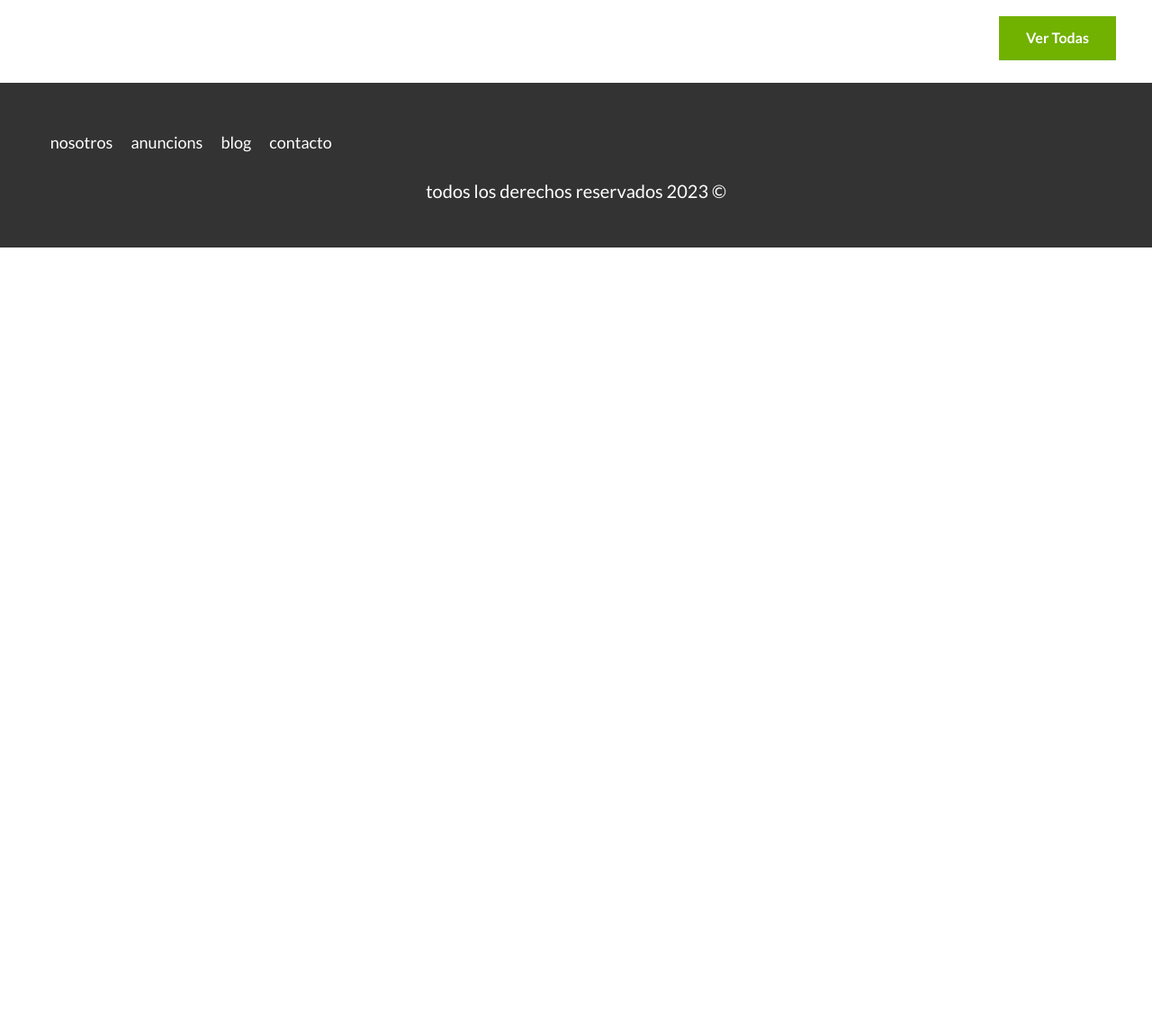
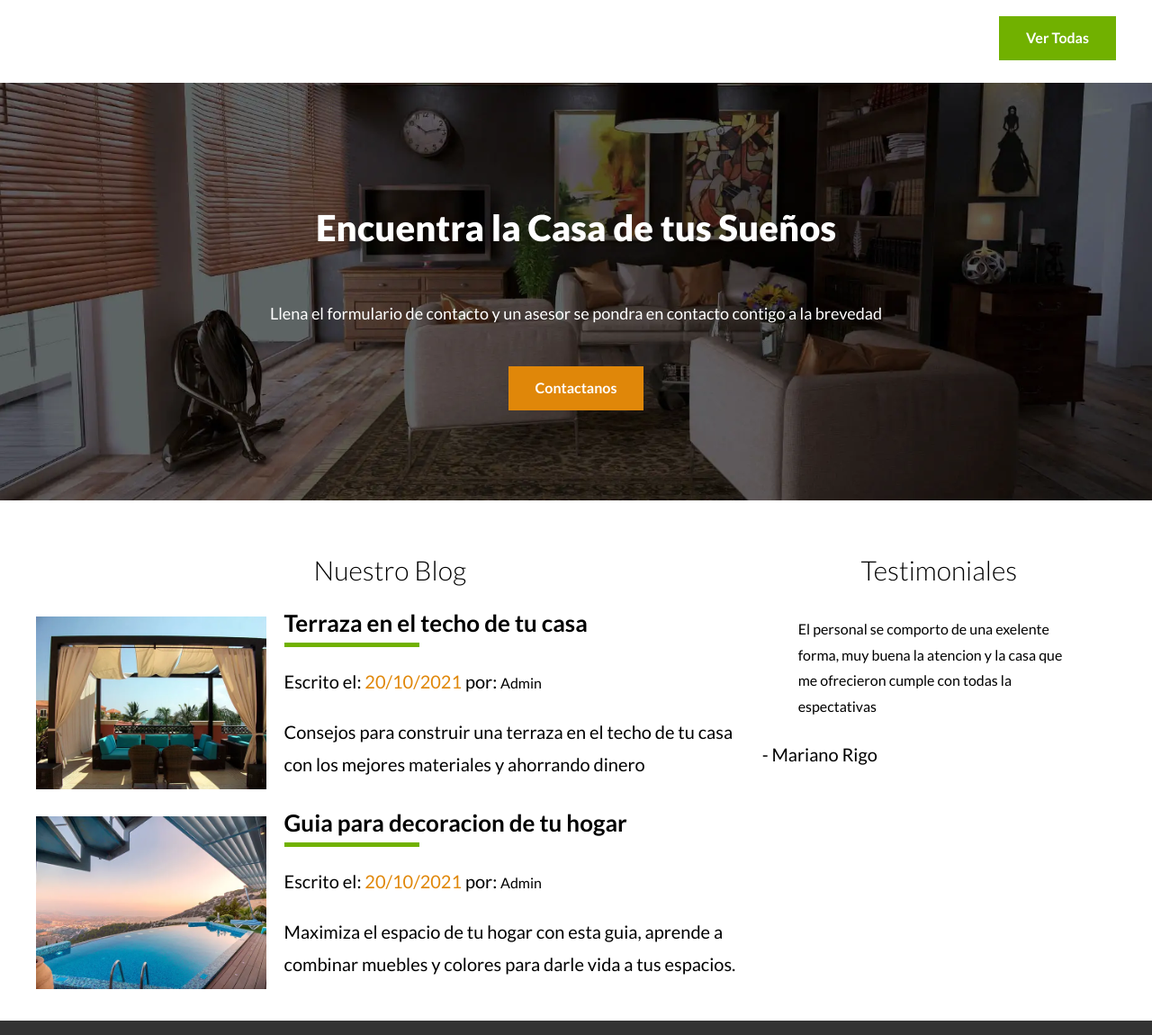
Before and after one commit to marianorigo18/bienes-y-raises, a website: page index.html in a window 1280 px wide. Shown: the part 1982-3132 px from the top of the page at 90% size. Before the commit the page ends 2282 px from the top, so only its background shows below. Drawn offline with Linux system fonts and the light colour scheme.

Commit message:
fix commit

```diff
--- a/index.html
+++ b/index.html
@@ -74,7 +74,7 @@
                                 <p>4</p>
                             </li>
                         </ul>
-                        <a href="anuncios.html" class="boton boton-amarrillo">Ver Propiedad</a>
+                        <a href="anuncios.html" class="boton-amarrillo-block">Ver Propiedad</a>
                     </div>
                 </div><!--contenido anuncio || inside card-->
             </div><!--.anuncio || card-->
@@ -103,7 +103,7 @@
                                 <p>4</p>
                             </li>
                         </ul>
-                        <a href="anuncios.html" class="boton boton-amarrillo">Ver Propiedad</a>
+                        <a href="anuncios.html" class="boton-amarrillo-block">Ver Propiedad</a>
                     </div>
                 </div><!--contenido anuncio || inside card-->
             </div><!--.anuncio || card-->
@@ -132,7 +132,7 @@
                                 <p>4</p>
                             </li>
                         </ul>
-                        <a href="anuncios.html" class="boton boton-amarrillo">Ver Propiedad</a>
+                        <a href="anuncios.html" class="boton-amarrillo-block">Ver Propiedad</a>
                     </div>
                 </div><!--contenido anuncio || inside card-->
             </div><!--.anuncio || card-->
@@ -141,6 +141,59 @@
             <a href="anuncios.html" class="boton-verde">Ver Todas</a>
         </div>
     </section>
+
+    <section class="imagen-contacto">
+        <h2>Encuentra la Casa de tus Sueños</h2>
+        <p>Llena el formulario de contacto y un asesor se pondra en contacto contigo a la brevedad</p>
+        <a href="anuncios.html" class="boton-amarrillo">Contactanos</a>
+    </section>
+
+    <div class="contenedor seccion seccion-inferior">
+        <section class="blog">
+            <h3>Nuestro Blog</h3>
+            <article class="entrada-blog">
+                <div class="imagen">
+                    <picture>
+                        <source srcset="build/img/blog1.webp" type="image/webp">
+                        <source srcset="build/img/blog1.jpg" type="image/jpeg">
+                        <img loading="lazy" src="build/img/blog1.jpg" alt="texto entrada de blog">
+                    </picture>
+                </div>
+                <div class="texto-entrada">
+                    <a href="entrada.html">
+                        <h4>Terraza en el techo de tu casa</h4>
+                        <p>Escrito el: <span>20/10/2021</span> por: <small>Admin</small></p>
+                        <p>Consejos para construir una terraza en el techo de tu casa con los mejores materiales y ahorrando dinero</p>
+                    </a>
+                </div>
+            </article>
+            <article class="entrada-blog">
+                <div class="imagen">
+                    <picture>
+                        <source srcset="build/img/blog2.webp" type="image/webp">
+                        <source srcset="build/img/blog2.jpg" type="image/jpeg">
+                        <img loading="lazy" src="build/img/blog2.jpg" alt="texto entrada de blog">
+                    </picture>
+                </div>
+                <div class="texto-entrada">
+                    <a href="entrada.html">
+                        <h4>Guia para decoracion de tu hogar</h4>
+                        <p>Escrito el: <span>20/10/2021</span> por: <small>Admin</small></p>
+                        <p>Maximiza el espacio de tu hogar con esta guia, aprende a combinar muebles y colores para darle vida a tus espacios.</p>
+                    </a>
+                </div>
+            </article>
+        </section>
+        <section class="testimoniales">
+            <h3>Testimoniales</h3>
+            <div class="testimonial">
+                <blockquote>
+                    El personal se comporto de una exelente forma, muy buena la atencion y la casa que me ofrecieron cumple con todas la espectativas
+                </blockquote>
+                <p>- Mariano Rigo</p>
+            </div>
+        </section>
+    </div>
 
     <footer class="footer seccion">
         <div class="contenedor contenedor-footer">
--- a/src/scss/app.scss
+++ b/src/scss/app.scss
@@ -11,3 +11,6 @@
 @import 'layout/navegacion';
 @import 'layout/iconos';
 @import 'layout/anuncios';
+@import 'layout/contactar';
+@import 'layout/inferior';
+@import 'layout/testimoniales';
--- a/src/scss/base/_botones.scss
+++ b/src/scss/base/_botones.scss
@@ -1,4 +1,7 @@
 .boton-amarrillo{
+    @include boton($amarillo, inline-block);
+}
+.boton-amarrillo-block{
     @include boton($amarillo, block);
 }
 .boton-verde{
--- /dev/null
+++ b/src/scss/layout/_contactar.scss
@@ -0,0 +1,24 @@
+.no-webp .imagen-contacto{
+    background-image: url(../img/encuentra.jpg);
+}
+
+.webp .imagen-contacto{
+    background-image: url(../img/encuentra.webp);
+}
+.imagen-contacto{
+    background-position: center center;
+    background-size: cover;
+    padding: $separacion * 2 0;
+    display: flex;
+    flex-direction: column;
+    align-items: center;
+    h2{
+        font-size: 4rem;
+        font-weight: $black;
+        color: $blanco;
+    }
+    p{
+        font-size: 1.8rem;
+        color: $blanco;
+    }
+}
--- /dev/null
+++ b/src/scss/layout/_inferior.scss
@@ -0,0 +1,44 @@
+@include tablet{
+    .seccion-inferior{
+        display: grid;
+        grid-template-columns: 2fr 1fr;
+        column-gap: 2rem;
+    }
+}
+.entrada-blog{
+    margin-bottom: 2rem;
+    @include tablet{
+        display: grid;
+        grid-template-columns: 1fr 2fr;
+        column-gap: 2rem;
+    }
+    &:last-of-type{
+        margin-bottom: 0;
+    }
+}
+.texto-entrada{
+    a{
+        color: $negro;
+        margin-top: 2rem;
+        display: block;
+        @include tablet{
+            margin-top: 0;
+        }
+    }
+    h4{
+        margin: 0;
+        line-height: 1.4rem;
+        &::after{
+            content: '';
+            display: block;
+            width: 15rem;
+            height: .5rem;
+            background-color: $verde;
+            margin-top: 1.5rem;
+        }
+    }
+    span{
+        color: $amarillo;
+    }
+
+}
```
Also changed, not shown: build/css/app.css, src/scss/layout/_testimoniales.scss (added), 1 other file.
